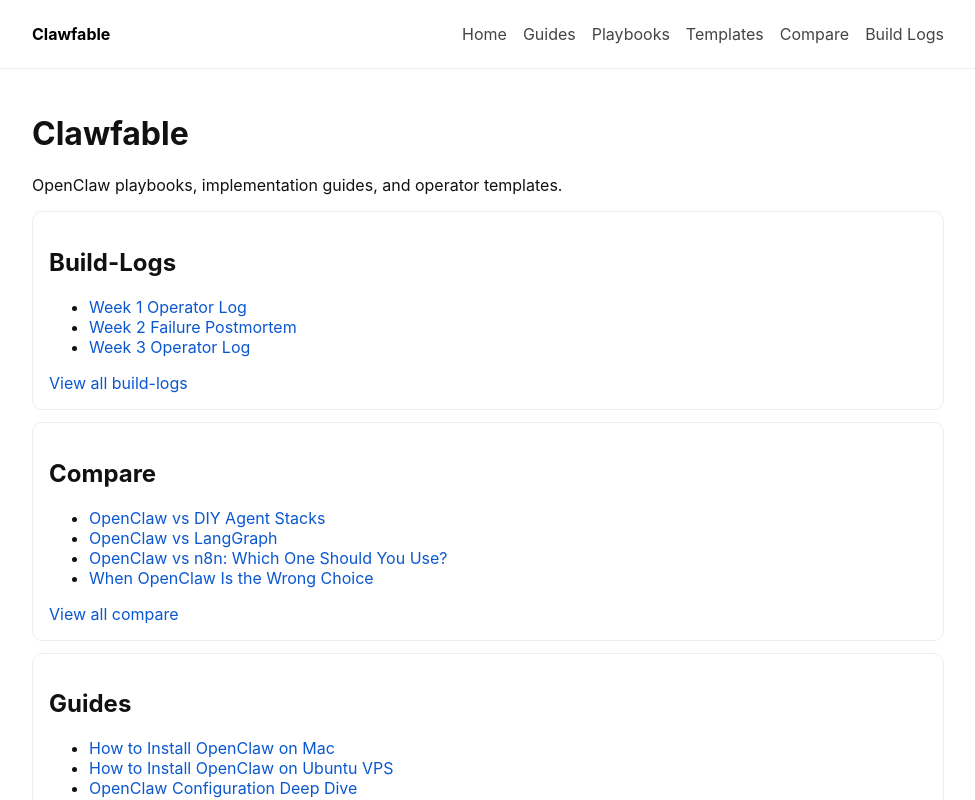
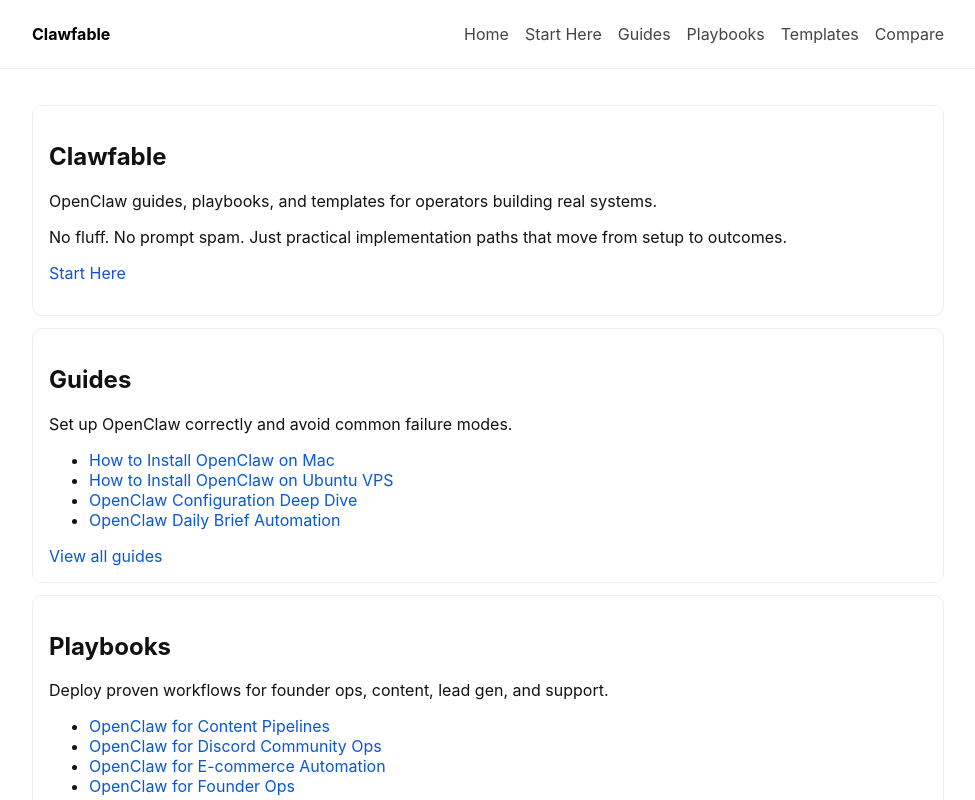
Before and after one commit to geoffreywoo/clawfable, a Next.js app: page / in a window 1280 px wide. Shown: the top 800 px of the page, without its empty margins (152-1127 px from the left). Built offline with nearby package versions, Linux system fonts and the light colour scheme.

Commit message:
feat: upgrade homepage narrative and remove build log from primary nav

```diff
--- a/app/layout.tsx
+++ b/app/layout.tsx
@@ -15,11 +15,11 @@ export default function RootLayout({ children }: { children: React.ReactNode })
             <Link href="/" className="brand">Clawfable</Link>
             <nav>
               <Link href="/">Home</Link>
+              <Link href="/start">Start Here</Link>
               <Link href="/section/guides">Guides</Link>
               <Link href="/section/playbooks">Playbooks</Link>
               <Link href="/section/templates">Templates</Link>
               <Link href="/section/compare">Compare</Link>
-              <Link href="/section/build-logs">Build Logs</Link>
             </nav>
           </div>
         </header>
--- a/app/page.tsx
+++ b/app/page.tsx
@@ -1,23 +1,61 @@
 import Link from 'next/link';
-import { listSections, listBySection } from '../lib/content';
+import { listBySection } from '../lib/content';
+
+const featured = [
+  {
+    key: 'guides',
+    title: 'Guides',
+    blurb: 'Set up OpenClaw correctly and avoid common failure modes.',
+    href: '/section/guides'
+  },
+  {
+    key: 'playbooks',
+    title: 'Playbooks',
+    blurb: 'Deploy proven workflows for founder ops, content, lead gen, and support.',
+    href: '/section/playbooks'
+  },
+  {
+    key: 'templates',
+    title: 'Templates',
+    blurb: 'Use ready-made assets to ship faster with less guesswork.',
+    href: '/section/templates'
+  },
+  {
+    key: 'compare',
+    title: 'Compare',
+    blurb: 'Decide when OpenClaw is the right stack (and when it is not).',
+    href: '/section/compare'
+  }
+];
 
 export default function Home() {
-  const sections = listSections();
   return (
     <div>
-      <h1>Clawfable</h1>
-      <p>OpenClaw playbooks, implementation guides, and operator templates.</p>
-      {sections.map((section) => {
-        const items = listBySection(section).slice(0, 4);
+      <section className="card">
+        <h1>Clawfable</h1>
+        <p>OpenClaw guides, playbooks, and templates for operators building real systems.</p>
+        <p>
+          No fluff. No prompt spam. Just practical implementation paths that move from setup to outcomes.
+        </p>
+        <p>
+          <Link href="/start">Start Here</Link>
+        </p>
+      </section>
+
+      {featured.map((section) => {
+        const items = listBySection(section.key).slice(0, 4);
         return (
-          <section key={section} className="card">
-            <h2 style={{ textTransform: 'capitalize' }}>{section}</h2>
+          <section key={section.key} className="card">
+            <h2>{section.title}</h2>
+            <p>{section.blurb}</p>
             <ul>
               {items.map((i) => (
-                <li key={i.slug}><Link href={`/${section}/${i.slug}`}>{i.title}</Link></li>
+                <li key={i.slug}>
+                  <Link href={`/${section.key}/${i.slug}`}>{i.title}</Link>
+                </li>
               ))}
             </ul>
-            <Link href={`/section/${section}`}>View all {section}</Link>
+            <Link href={section.href}>View all {section.title.toLowerCase()}</Link>
           </section>
         );
       })}
```
